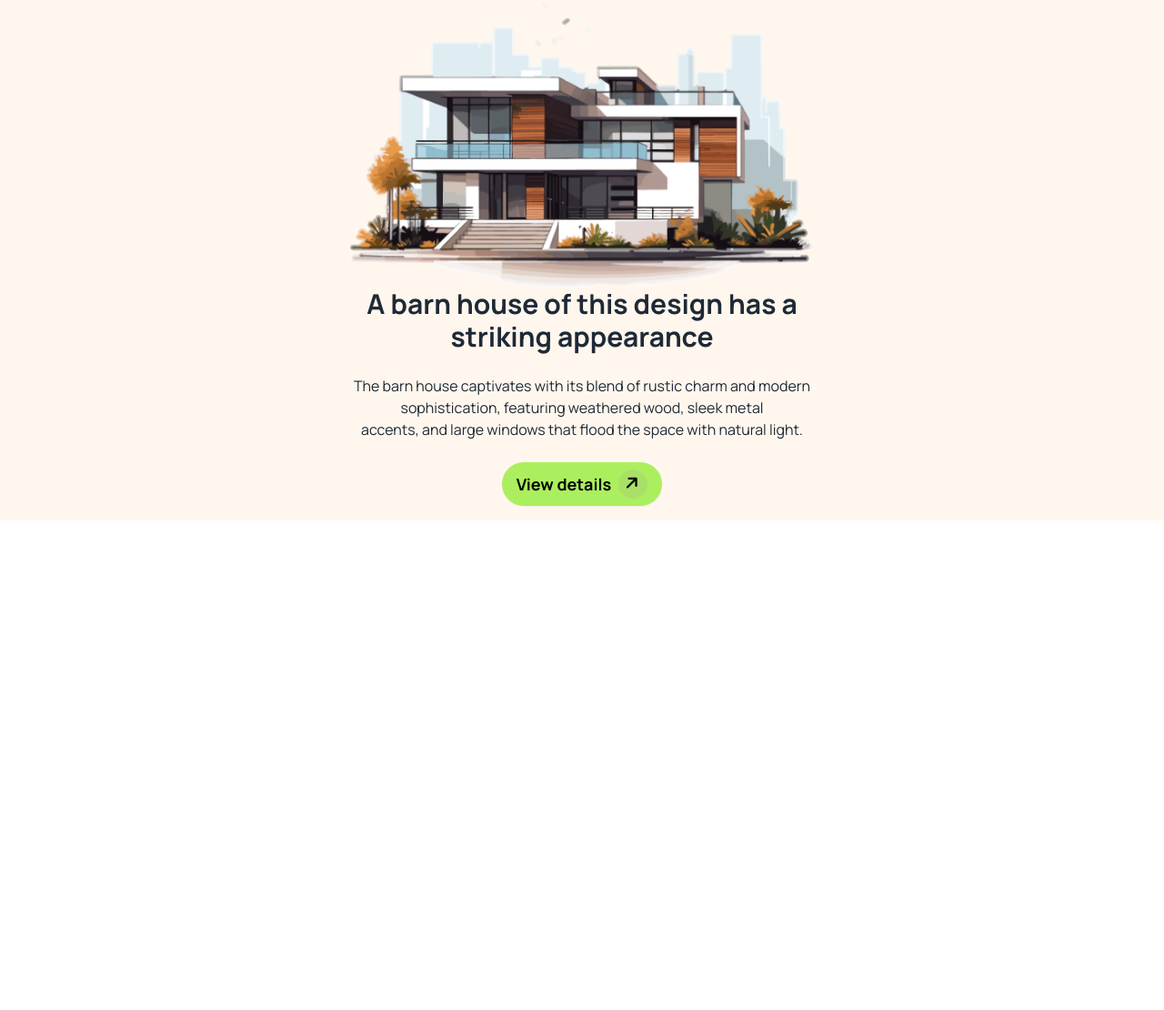
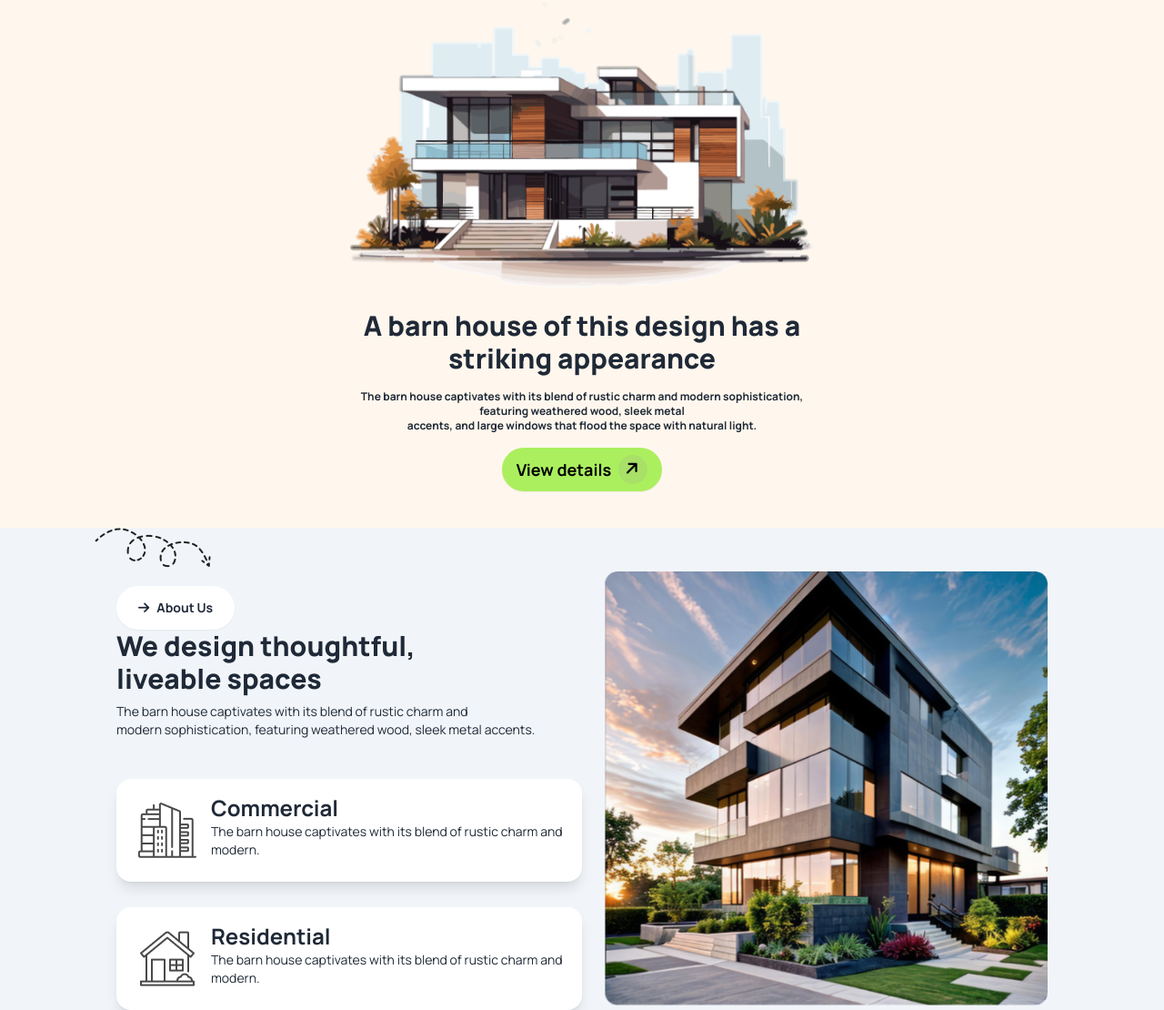
Before and after one commit to Arif2ankhi/barn-house-assignment-3, a plain HTML site: page index.html in a window 1280 px wide. Shown: the part 81-1191 px from the top of the page at 91% size. Before the commit the page ends 800 px from the top, so only its background shows below. Drawn offline with nearby package versions, Linux system fonts and the light colour scheme.

Commit message:
Added about us section

```diff
--- a/index.html
+++ b/index.html
@@ -4,6 +4,7 @@
     <meta charset="UTF-8">
     <meta name="viewport" content="width=device-width, initial-scale=1.0">
     <title>Assignment-3 Barn House </title>
+    <link rel="stylesheet" href="style.css">
     <!-- font awesome cdn -->
     <link rel="stylesheet" href="https://cdnjs.cloudflare.com/ajax/libs/font-awesome/6.6.0/css/all.min.css" integrity="sha512-Kc323vGBEqzTmouAECnVceyQqyqdsSiqLQISBL29aUW4U/M7pSPA/gEUZQqv1cwx4OnYxTxve5UMg5GT6L4JJg==" crossorigin="anonymous" referrerpolicy="no-referrer" />
     <!-- google font  -->
@@ -59,7 +60,7 @@
 
               </ul>
             </div>
-            <div class="navbar-end space-x-5">
+            <div class="navbar-end  space-x-5">
                 <svg xmlns="http://www.w3.org/2000/svg" fill="none" viewBox="0 0 24 24" stroke-width="1.5" stroke="currentColor" class="p-1 bg-slate-200 rounded-full size-6">
                     <path stroke-linecap="round" stroke-linejoin="round" d="m21 21-5.197-5.197m0 0A7.5 7.5 0 1 0 5.196 5.196a7.5 7.5 0 0 0 10.607 10.607Z" />
                   </svg>
@@ -95,21 +96,67 @@
           <div class="hero-content text-center">
             <div class="max-w-lg">
               <img src="images/banner.png" alt="">
-              <h1 class="text-3xl font-bold">A barn house of this design has a <br> striking appearance</h1>
-              <p class="py-6">
+              <div class="py-6 text-center flex flex-col items-center justify-center">
+                <h1 class="text-3xl font-extrabold">A barn house of this design has a <br> striking appearance</h1>
+              <p class="py-4 text-xs font-bold">
                 The barn house captivates with its blend of rustic charm and modern sophistication, featuring weathered wood, sleek metal <br> accents, and large windows that flood the space with natural light.
               </p>
               <a class="btn btn-success border-none rounded-3xl font-bold text-lg bg-[#ABEF5F]">View details <i class="fa-sharp fa-solid fa-arrow-right bg-[#a8e068] text-black rounded-full items-center w-8 h-8 p-1.5 -rotate-45"></i></a>
+              </div>
+
             </div>
           </div>
         </div>
 
-        <div>
+   </header>
+   <main class="bg-slate-100">
+    <!-- Main starts here  -->
+    <!-- second section test  -->
+    <Section class=" relative max-w-screen-lg mx-auto  p-5 lg:p-0">
+
+            <div>
+                <!-- <img  class="img -ms-10 hidden lg:block" src="images/Vector.png" alt=""> -->
+            <img class="absolute -top-4 -left-6 mt-4 hidden lg:block" src="images/Vector.png" alt="">
+            </div>
+
+         <div class="grid grid-cols-1 lg:grid-cols-2 lg:left lg:space-x-6">
+            <div class="grid grid-cols-1 space-y-2 lg:gap-5">
+            <div class="left-div mt-10">
+                <a class="btn btn-default border-none rounded-3xl font-bold text-sm px-6 mt-6 bg-white lg:ms-0  ms-48 lg-mb-3"><i class="fa-sharp fa-solid fa-arrow-right text-center lg:left"></i> About Us</a>
+
+                <h3 class="text-center lg:text-left text-lg  lg:text-3xl font-extrabold mb-2 lg:mb-2 items-center">We design thoughtful,<br> liveable spaces</h3>
+              <p class="text-sm text-center lg:text-left mb-4">
+                The barn house captivates with its blend of rustic charm and <br>
+                modern sophistication, featuring weathered wood, sleek metal accents.
+              </p>
 
         </div>
+        <!-- <div class="grid grid-cols-1 lg:grid-cols-2 gap-3"> -->
+            <div class="flex space-x-2 max-w-[500] bg-white shadow-lg  rounded-2xl p-4 ">
 
-   </header>
-   <main>
+            <img class="p-2 rounded-xl" src="images/commercial.png" alt="">
+            <div class="">
+                <h4 class="text-2xl font-bold">Commercial</h4>
+            <p class="text-sm">The barn house captivates with its blend of rustic charm and modern.</p>
+            </div>
+        </div>
+
+    <div class="flex space-x-2 max-w-[500] bg-white shadow-lg  rounded-2xl p-4 ">
+        <img class="p-2 rounded-xl" src="images/residential.png" alt="">
+        <div class="">
+            <h4 class="text-2xl font-bold">Residential</h4>
+        <p class="text-sm">The barn house captivates with its blend of rustic charm and modern.</p>
+        </div>
+    </div>
+        </div>
+
+    <div>
+        <img class="mt-12" src="images/Rectangle.png" alt="">
+    </div>
+</div>
+
+    </Section>
+
 
    </main>
 
```
Also changed, not shown: style.css (added).
